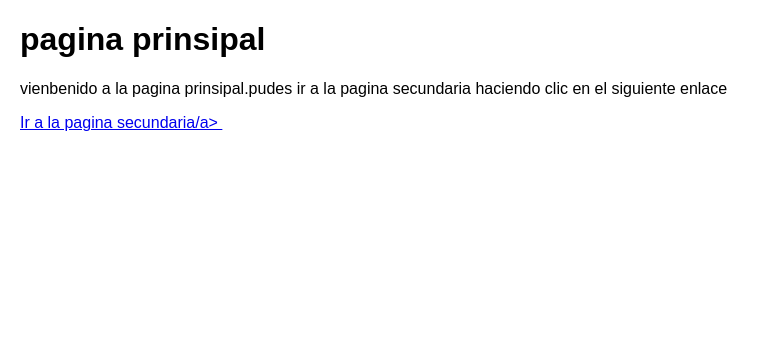
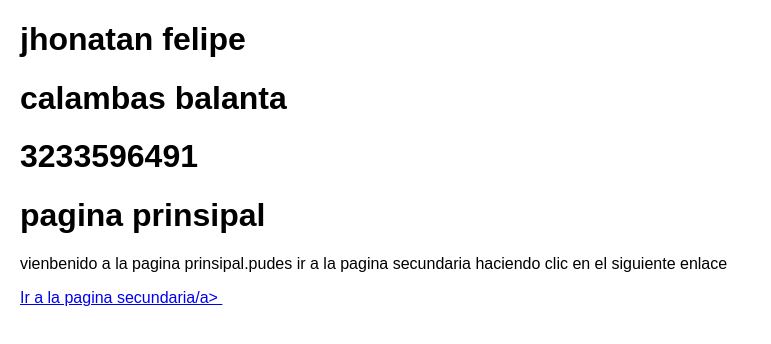
Before and after one commit to balanta2025/Jhonatan1059597526, a plain HTML site: page index.html in a window 1280 px wide. Shown: the whole page, without its empty margins (0-771 px from the left). Drawn offline with Linux system fonts and the light colour scheme.

Commit message:
index.html

```diff
--- a/index.html
+++ b/index.html
@@ -12,6 +12,9 @@
     </style>
 </head>
 <body>
+    <h1>jhonatan felipe</h1>
+    <h1>calambas balanta</h1>
+    <h1>3233596491</h1>
     <h1>pagina prinsipal</h1>
     <p>vienbenido a la pagina prinsipal.pudes ir a la pagina secundaria haciendo clic en el siguiente enlace</p>
     <a href="pagina html.pagina secundaria"> Ir a la pagina secundaria/a>
```
